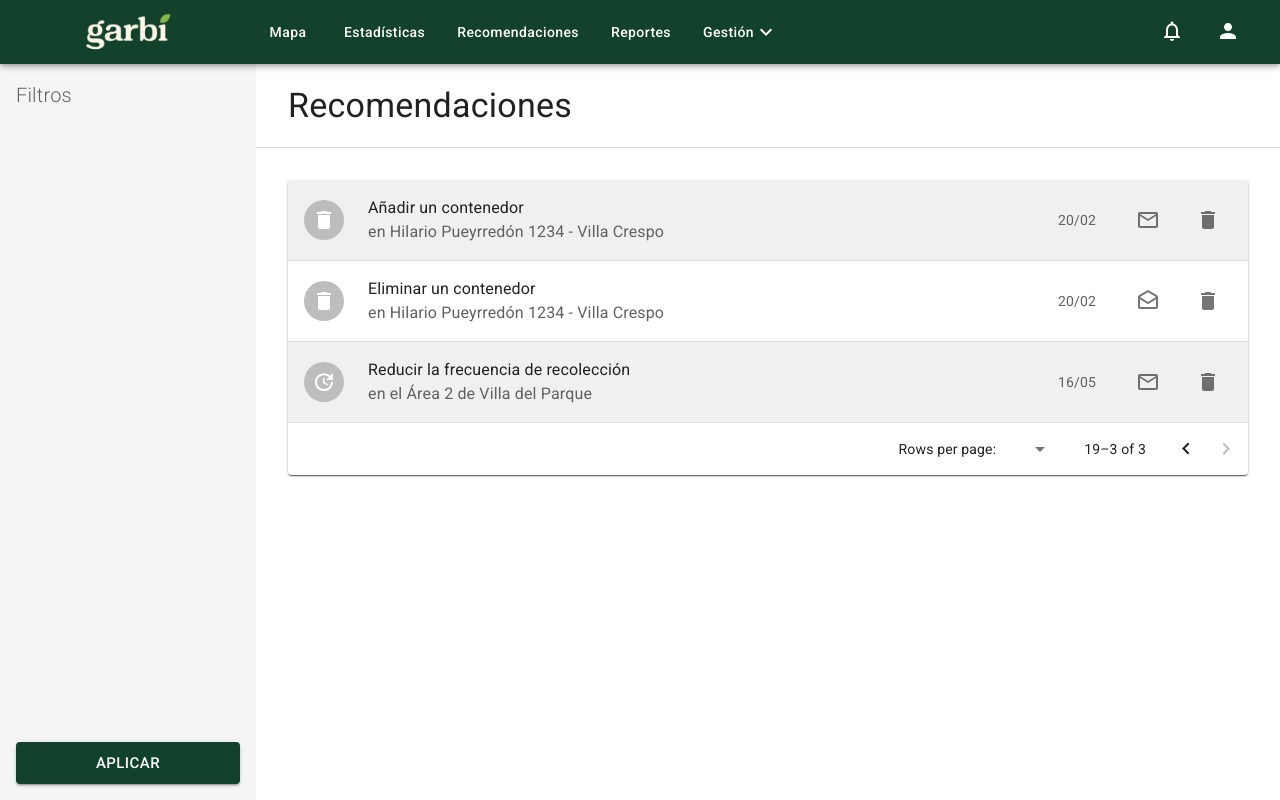
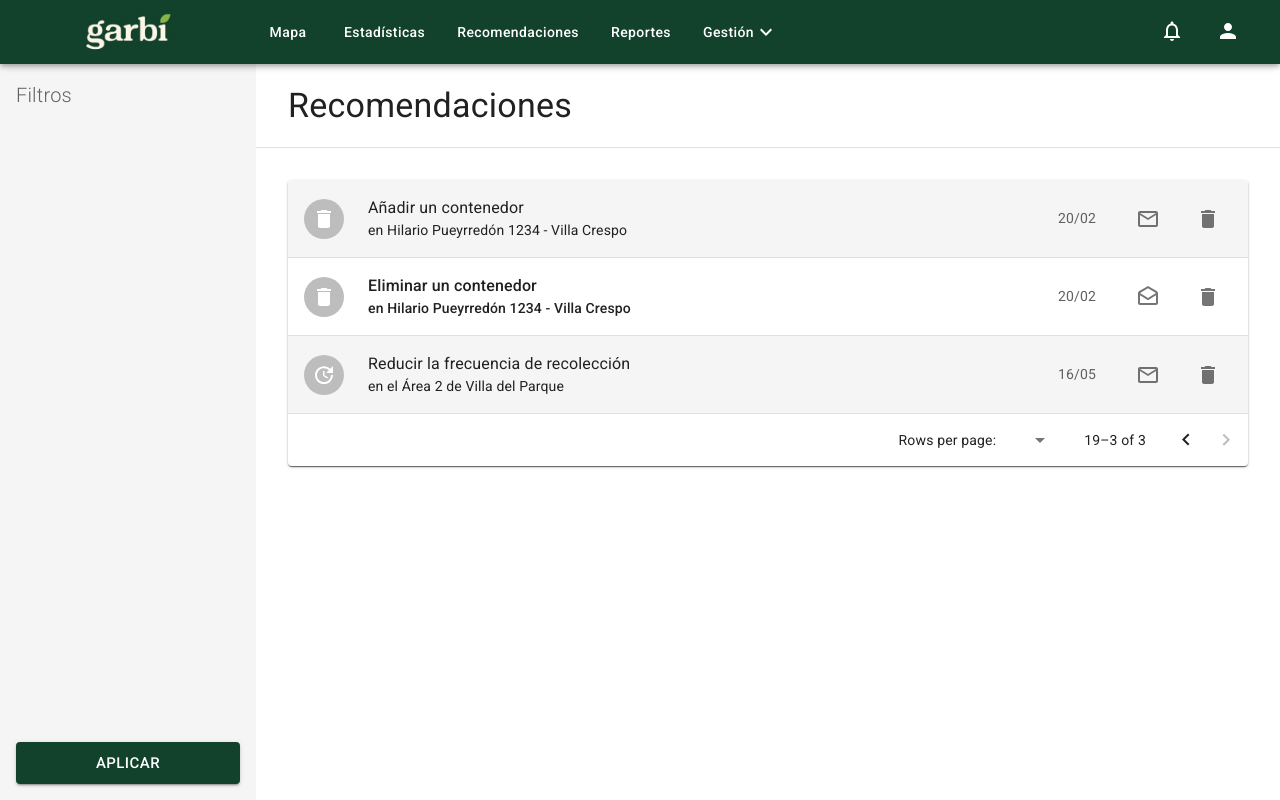
Before and after one commit to SofiaPalmieri/garbi-front, a React (Vite) app: page /recomendaciones in a window 1280 px wide. Built offline with nearby package versions, Linux system fonts and the light colour scheme.

Commit message:
style fixes

```diff
--- a/src/pages/Recomendaciones/MainContent/RecommendationMainContent.jsx
+++ b/src/pages/Recomendaciones/MainContent/RecommendationMainContent.jsx
@@ -70,7 +70,7 @@ export default function RecommendationMainContent() {
                 <TableRow
                   key={row.id}
                   sx={{
-                    backgroundColor: row.read ? '#f0f0f0' : 'inherit'
+                    backgroundColor: row.read ? '#F5F5F5' : 'inherit'
                   }}
                 >
                   <TableCell
@@ -94,14 +94,16 @@ export default function RecommendationMainContent() {
                       sx={{
                         fontSize: '16px',
                         color: '#212121',
+                        fontWeight: row.read ? 'normal' : '500'
                       }}
                     >
                       {row.title}
                     </Typography>
                     <Typography
                       sx={{
-                        fontSize: '16px',
-                        color: '#616161',
+                        fontSize: '14px',
+                        color: '#212121',
+                        fontWeight: row.read ? 'normal' : '500'
                       }}
                     >
                       {row.subtitle}
```
